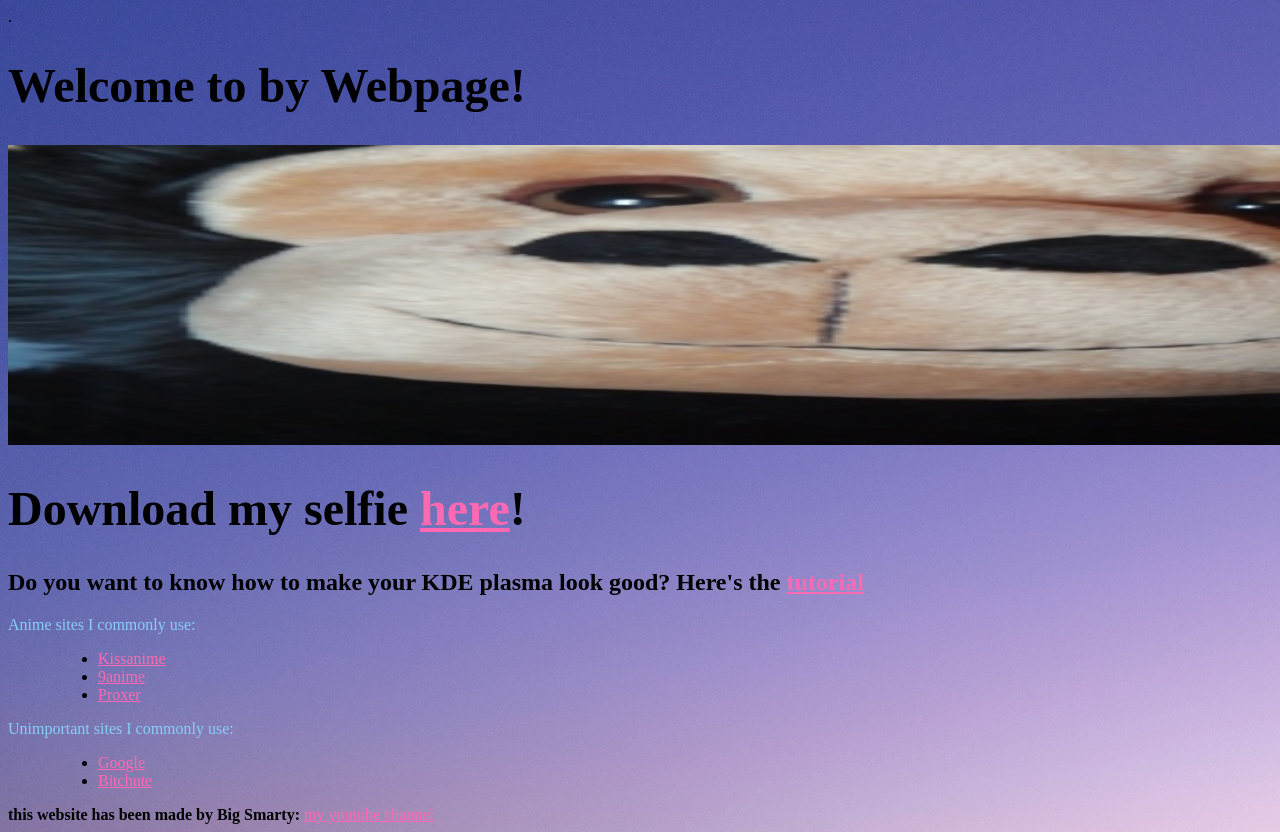
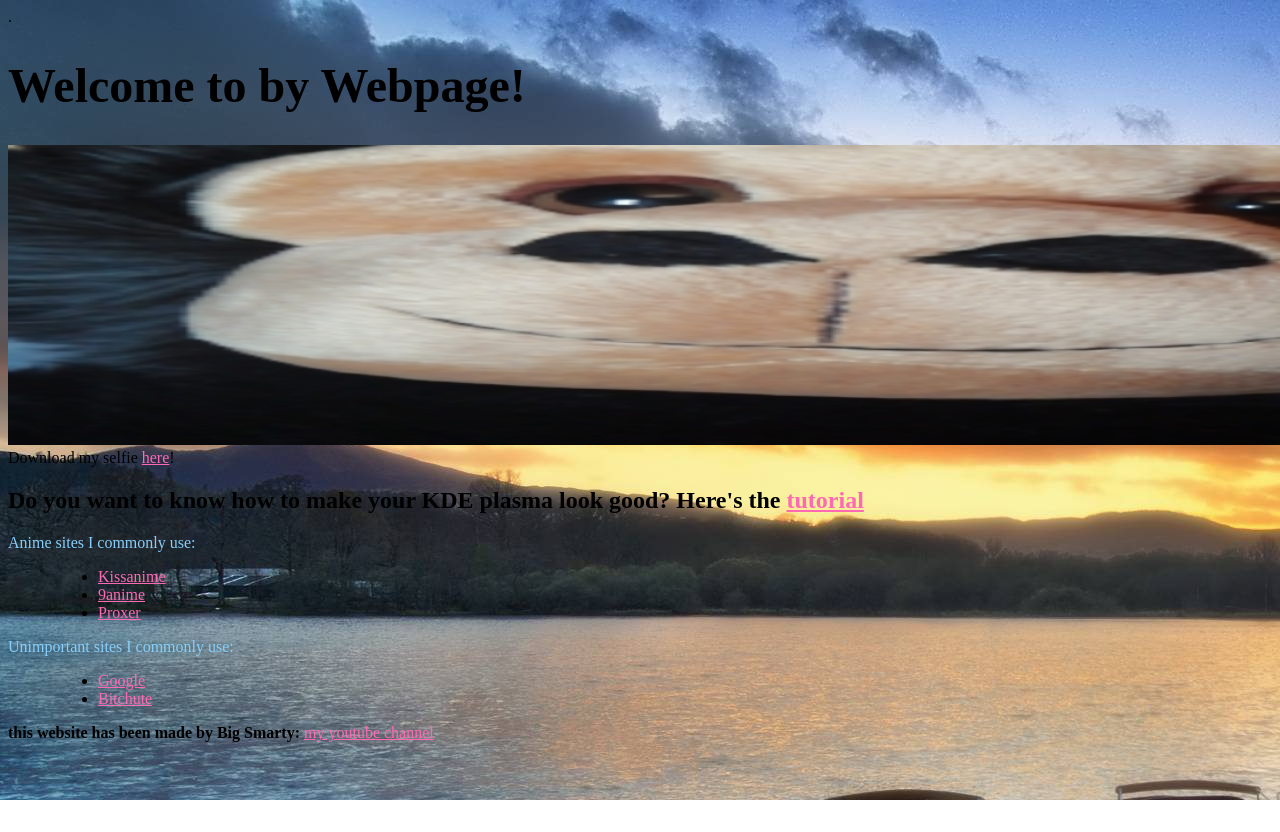
Before and after one commit to Big-Smarty/Penty420.github.io, a plain HTML site: page index.html in a window 1280 px wide. Shown: the top 832 px of the page. After the commit the page ends 800 px from the top, so only its background shows below. Drawn offline with Linux system fonts and the light colour scheme.

Commit message:
changed some stuff

```diff
--- a/index.html
+++ b/index.html
@@ -3,7 +3,7 @@
   <head>
     <style>
       body {
-        background-image: url("background.png");
+        background-image: url("background.jpg");
       }
     </style>
     <style>
@@ -27,8 +27,7 @@
     .
     <meta name="author" content="Big Smarty" />
     <h1>Welcome to by Webpage!</h1>
-    <img src="melol.png" alt="my selfie" height="300" width="1920" />
-    <h1>
+    <img src="melol.png" alt="my selfie lol" height="300" width="1920">
       Download my selfie <a href="melol.png" target="_blank" download>here</a>!
     </h1>
     <h2>
```
Also changed, not shown: background.jpg (added), background.png (deleted).
